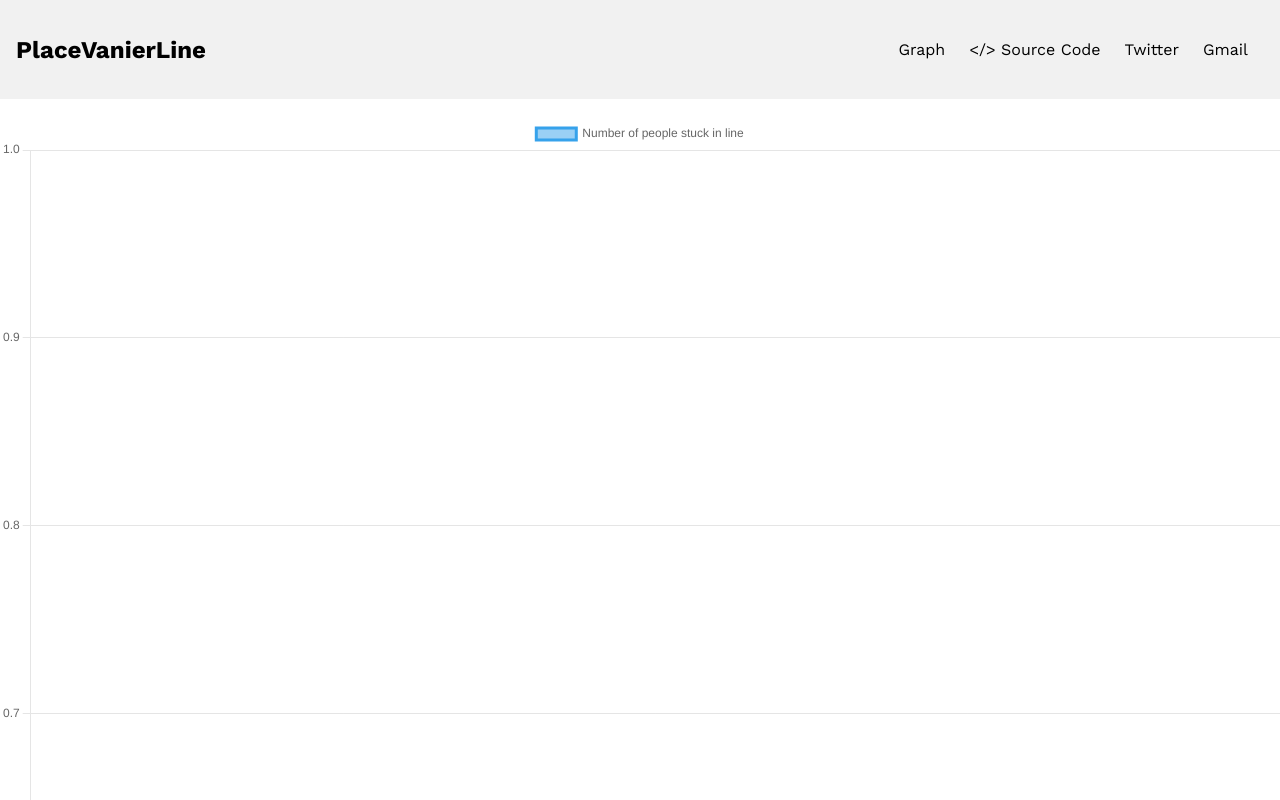
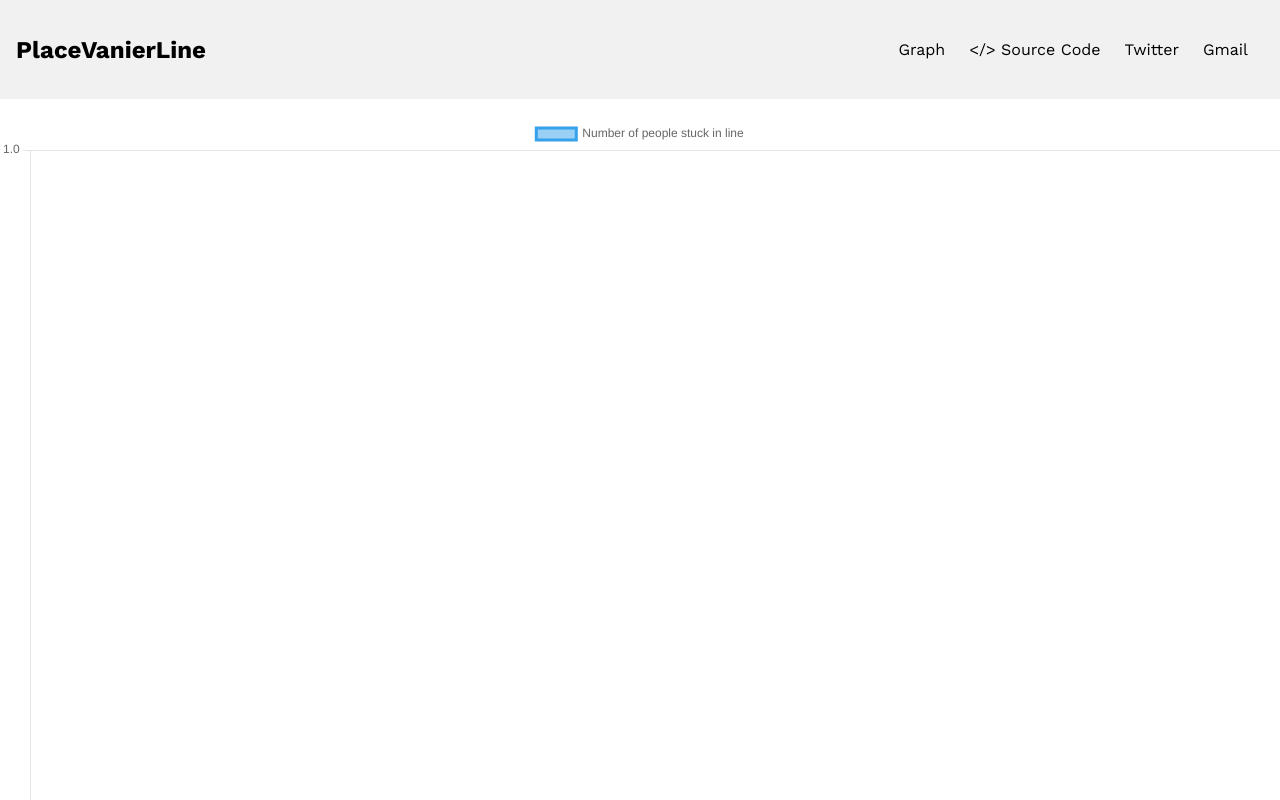
Before and after one commit to justindhillon/place-vanier-line, a Next.js app: page / in a window 1280 px wide. Shown: the top 800 px of the page. Built offline with nearby package versions, Linux system fonts and the light colour scheme; no server answers.

Commit message:
modified:   components/line-chart.js 	modified:   styles/global.css

```diff
--- a/components/line-chart.js
+++ b/components/line-chart.js
@@ -30,8 +30,6 @@ export default function LineChart () {
   }
 
   return (
-    <div className={`chart`}>
-      <Line width="100" data={data} />
-    </div>
+    <Line width="10" data={data} />
   )
 }
--- a/styles/global.css
+++ b/styles/global.css
@@ -21,9 +21,6 @@ nav{
   justify-content: space-between;
   align-items: center;
   background-color: #f1f1f1;
-}
-bar{
-  max-width: 1em;
 }
 .nav__menu-bar{
   display: flex;
```
